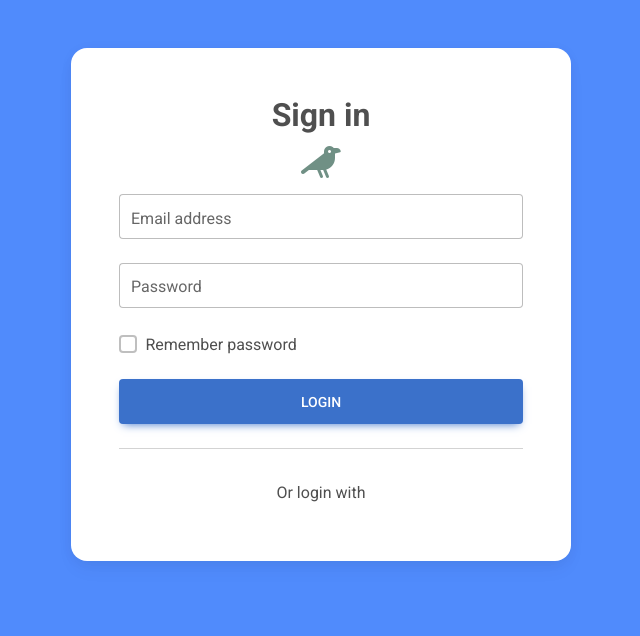
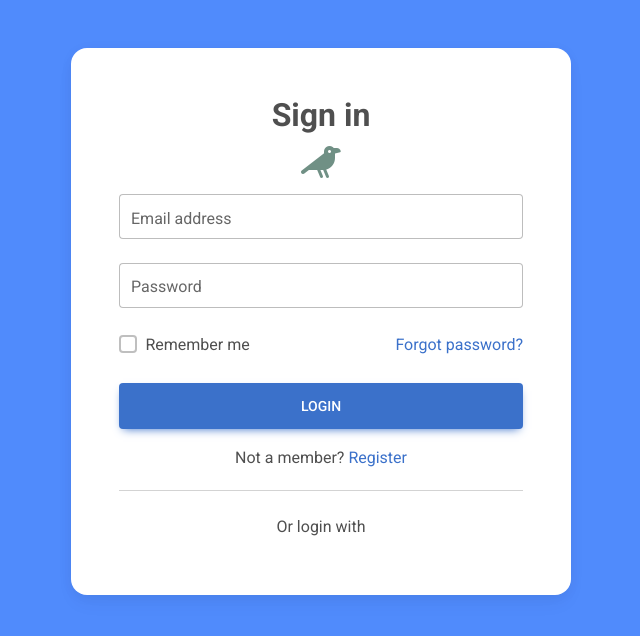
Before and after one commit to mnquang02122001/Fully-Automated-Smartcontract-Scanning-Tool, a React (Create React App) app: page / in a window 1280 px wide. Shown: the top 636 px of the page, without its empty margins (319-959 px from the left). Built offline with nearby package versions, Linux system fonts and the light colour scheme.

Commit message:
Add Router

```diff
--- a/package.json
+++ b/package.json
@@ -14,6 +14,7 @@
     "react": "^18.2.0",
     "react-bootstrap": "^2.5.0",
     "react-dom": "^18.2.0",
+    "react-router-dom": "6",
     "react-scripts": "5.0.1",
     "sass": "^1.55.0",
     "web-vitals": "^2.1.4"
--- a/src/components/GoogleLoginButton.js
+++ b/src/components/GoogleLoginButton.js
@@ -1,16 +1,21 @@
 import React from 'react';
 import { GoogleLogin } from '@react-oauth/google';
+import { useNavigate } from 'react-router-dom';
 const GoogleLoginButton = () => {
-  //center the button
+  const navigate = useNavigate();
+  const handleSuccess = (response) => {
+    // JWT token from Google
+    // Call backend API to update user info
+    localStorage.setItem('token', response.credential);
+    navigate('/homepage');
+  };
+  const handleFailure = () => {
+    alert('Login failed');
+  };
   return (
     <GoogleLogin
-      onSuccess={(credentialResponse) => {
-        console.log(credentialResponse); // JWT token
-        localStorage.setItem('token', credentialResponse.credential);
-      }}
-      onError={() => {
-        alert('Login failed');
-      }}
+      onSuccess={handleSuccess}
+      onError={handleFailure}
       type="icon"
       shape="circle"
     />
--- a/src/index.js
+++ b/src/index.js
@@ -6,12 +6,14 @@ import 'mdb-react-ui-kit/dist/css/mdb.min.css';
 import '@fortawesome/fontawesome-free/css/all.min.css';
 import App from './views/App';
 import { GoogleOAuthProvider } from '@react-oauth/google';
-
+import { BrowserRouter } from 'react-router-dom';
 const root = ReactDOM.createRoot(document.getElementById('root'));
 root.render(
   <React.StrictMode>
-    <GoogleOAuthProvider clientId={process.env.REACT_APP_GOOGLE_CLIENT_ID}>
-      <App />
-    </GoogleOAuthProvider>
+    <BrowserRouter>
+      <GoogleOAuthProvider clientId={process.env.REACT_APP_GOOGLE_CLIENT_ID}>
+        <App />
+      </GoogleOAuthProvider>
+    </BrowserRouter>
   </React.StrictMode>
 );
--- a/src/views/App.js
+++ b/src/views/App.js
@@ -1,9 +1,16 @@
 import React from 'react';
 import './App.scss';
-import GoogleLoginButton from '../components/GoogleLoginButton';
 import LoginPage from './LoginPage';
+import Homepage from './Homepage';
+import { Routes, Route, Navigate } from 'react-router-dom';
 function App() {
-  return <LoginPage />;
+  return (
+    <Routes>
+      <Route path="/" element={<LoginPage />} />
+      <Route path="/homepage" element={<Homepage />} />
+      <Route path="*" element={<Navigate to="/" />} />
+    </Routes>
+  );
 }
 
 export default App;
--- /dev/null
+++ b/src/views/Homepage.js
@@ -0,0 +1,7 @@
+import React from 'react';
+
+const Homepage = () => {
+  return <div>Homepage</div>;
+};
+
+export default Homepage;
--- a/src/views/LoginPage.js
+++ b/src/views/LoginPage.js
@@ -1,4 +1,4 @@
-import React, { useState } from 'react';
+import React, { useState, useEffect } from 'react';
 import {
   MDBBtn,
   MDBContainer,
@@ -11,10 +11,21 @@ import {
   MDBIcon,
 } from 'mdb-react-ui-kit';
 import GoogleLoginButton from '../components/GoogleLoginButton';
+import Alert from 'react-bootstrap/Alert';
+import Spinner from 'react-bootstrap/Spinner';
+import { useNavigate, Link } from 'react-router-dom';
 const LoginPage = () => {
+  const navigate = useNavigate();
+  useEffect(() => {
+    if (localStorage.getItem('token')) {
+      // If user is already logged in, redirect to homepage
+      // Check token is valid
+      navigate('/homepage');
+    }
+  }, []);
   const [email, setEmail] = useState('');
   const [password, setPassword] = useState('');
-
+  const [loading, setLoading] = useState(false);
   const handleEmailChange = (e) => {
     setEmail(e.target.value);
   };
@@ -25,12 +36,19 @@ const LoginPage = () => {
 
   const handleSubmit = (e) => {
     e.preventDefault();
-    console.log(email, password);
+    setLoading(true);
+    // Call backend API to check if user exists
+    // After call API set loading to false
+    //navigate('/homepage');
   };
   return (
     <MDBContainer
       fluid
-      style={{ height: '100vh', overflow: 'auto', backgroundColor: '#508BFC' }}
+      style={{
+        height: '100vh',
+        overflow: 'auto',
+        backgroundColor: '#508BFC',
+      }}
     >
       <MDBRow className="d-flex justify-content-center align-items-center">
         <MDBCol col="12">
@@ -65,17 +83,33 @@ const LoginPage = () => {
                   value={password}
                   onChange={handlePasswordChange}
                 />
-
-                <MDBCheckbox
-                  name="flexCheck"
-                  id="flexCheckDefault"
-                  className="mb-4"
-                  label="Remember password"
-                />
-
-                <MDBBtn size="lg">Login</MDBBtn>
-
-                <hr className="my-4" />
+                <div className="d-flex justify-content-between mb-4">
+                  <MDBCheckbox
+                    name="flexCheck"
+                    value=""
+                    id="flexCheckDefault"
+                    label="Remember me"
+                  />
+                  <Link to="/">Forgot password?</Link>
+                </div>
+                <MDBBtn size="lg" className="mb-3">
+                  Login
+                </MDBBtn>
+                <div className="text-center mb-1">
+                  <span>Not a member?</span>
+                  <Link to="/"> Register</Link>
+                </div>
+                {/* {loginStatus === 'failure' && (
+                  <Alert variant="danger" className="text-center mb-0">
+                    Invalid email or password! Please try again.
+                  </Alert>
+                )} */}
+                {loading && (
+                  <div className="d-flex justify-content-center align-items-center">
+                    <Spinner animation="border" variant="primary" />
+                  </div>
+                )}
+                <hr className="mb-3" />
                 <MDBCol className="d-flex justify-content-center align-items-center">
                   <p className="text-center my-0 mx-2">Or login with</p>
                   <GoogleLoginButton className="ml-5" />
```
Also changed, not shown: src/components/NavBar.js (added, +7 -0 lines), 2 other files (tests, documents, lock files or other folders).
